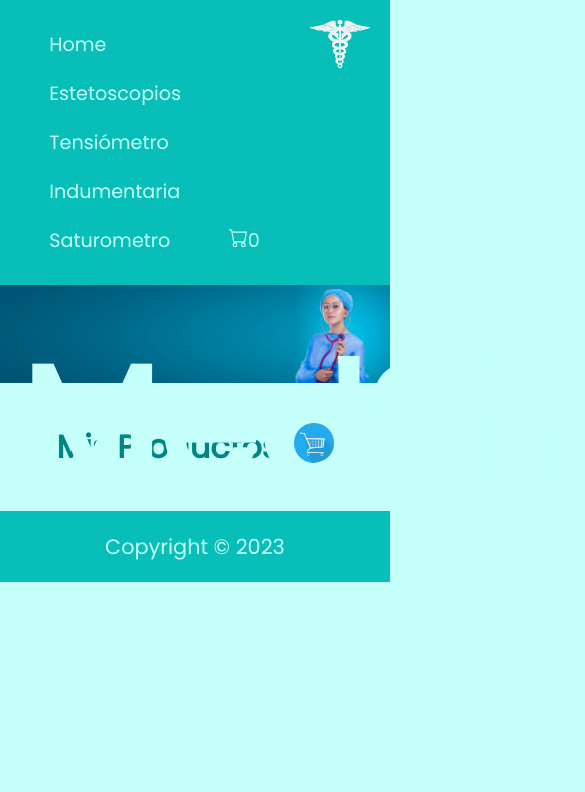
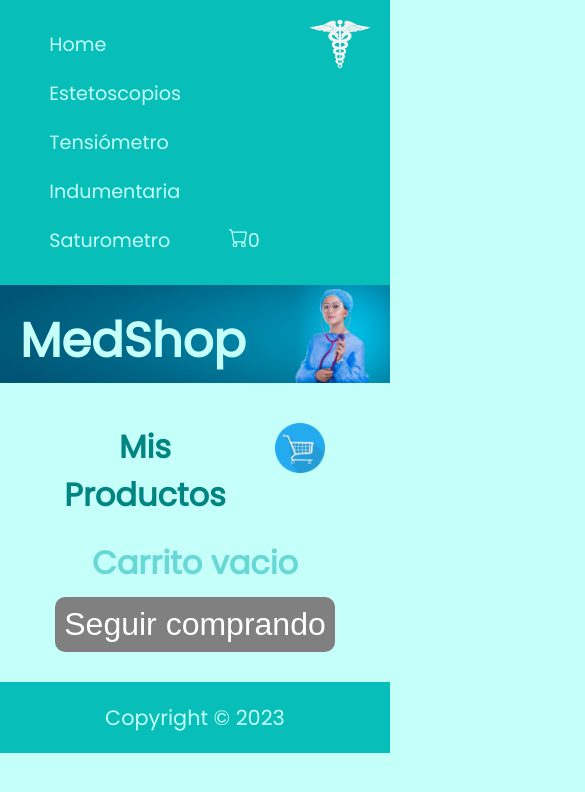
Before and after one commit to cunha-eduu/entrega-coderhouse-ReactJS-45000-DaCunhaEduardo, a React (Create React App) app: page /cart in a window 390 px wide. Shown: the top 792 px of the page, 585 px wide, since content can reach past the window. Built offline with nearby package versions, Linux system fonts and the light colour scheme.

Commit message:
Creación de funcion update stock, utilización de Sweet Alert, Ajustes de estilo

```diff
--- a/package.json
+++ b/package.json
@@ -12,6 +12,7 @@
     "react-icons": "^4.7.1",
     "react-router-dom": "^6.8.1",
     "react-scripts": "5.0.1",
+    "sweetalert": "^2.1.2",
     "web-vitals": "^2.1.4"
   },
   "scripts": {
--- a/src/Pages/Cart/Cart.css
+++ b/src/Pages/Cart/Cart.css
@@ -7,10 +7,12 @@
     text-align: center;
 }
 
-.cart__img {
-    width: 40px;
-    height: 40px;
-    margin-left: 15px;
+.cart__img, .cart__container__product__img {
+    display: flex;
+    width: 50px;
+    height: 50px;
+    margin: 0 25px;
+    justify-content: space-between;
 }
 
 .cart__container__product{
@@ -51,22 +53,58 @@
     height: 45px;
     border-radius: 10px;
     cursor: pointer;
+    justify-content: right;
 }
 
 .itemDetail__clearCart__button{
     font-size: 2rem;
     border: none;
     justify-content: space-around;
-    height: 45px;
+    height: 55px;
     width: 30%;
     border-radius: 10px;
     cursor: pointer;
 }
 
-.itemDetail__secondary__button1{
+.itemDetail__secondary__button1,
+.itemDetail__secondary__button2{
     background-color: grey;
+    font-size: 2rem;
+    height: 55px;
+    width: 80%;
 }
 
 .itemDetail__secondary__button2{
     background-color: rgb(5, 145, 5);
 }
+
+/* Swal */
+
+.swal-title {
+    color: rgba(55, 43, 165, 0.85);
+    margin: 0px;
+    font-size: 25px;
+    box-shadow: 0px 1px 1px rgba(0, 0, 0, 0.21);
+    margin-bottom: 28px;
+}
+
+.swal-overlay {
+    background-color: rgba(55, 43, 165, 0.45);
+}
+
+.swal-text {
+    background-color: rgba(0, 70, 44,0.75);
+    padding: 17px;
+    border: 1px solid #F0E1A1;
+    display: block;
+    margin: 22px;
+    text-align: center;
+    color: white;
+}
+
+.swal-button {
+    padding: 10px 25px;
+    border-radius: 6px;
+    background-color:  rgba(55, 43, 165, 0.85);
+    font-size: 14px;
+}
--- a/src/Pages/Cart/Cart.js
+++ b/src/Pages/Cart/Cart.js
@@ -1,24 +1,98 @@
 import './Cart.css'
 import { useContext } from 'react';
 import {CartContext} from '../../context/CartContext'
+import { Navigate, useNavigate } from 'react-router-dom';
+import { collection, addDoc, getFirestore, doc, updateDoc } from 'firebase/firestore';
+import swal from 'sweetalert';
 
 
 const Cart = () => {
     const {cart, clear, removeItem} = useContext(CartContext)
+    const navigate = useNavigate()
+
+    const db = getFirestore();
+    const createOrder = (event) => {
+        event.preventDefault();
+        const querySnapshot = collection(db, 'orders');
+
+        addDoc(querySnapshot, {
+            buyer: {
+                email: 'cunha.edu.test@nomail.test.com',
+                name: 'Eduardo',
+                phone: '+5491188887766'
+            },
+
+            products: cart.map((product) => {
+                return {
+                    name: product.name,
+                    price: product.price,
+                    id: product.id,
+                    quantity: product.quantity
+                }
+            }),
+            total: cart.reduce((accumulado, valorActual) => accumulado + valorActual.price * valorActual.quantity , 0)
+        })
+        .then((response) => {
+            console.log(response.id)
+            swal({
+                title: `¡Felicitaciones!`,
+                text: `Su compra ha sido procesada correctamente.\r Referencia: #${response.id}`,
+                icon: "success",
+                button: "Seguir comprando"
+            }).then((response) => {
+                if (response) {
+                    clear()
+                    navigate('/')
+                }
+            }).catch((error) => console.log(error));
+
+        updateStocks()
+
+        })
+        .catch((error) => console.log(error))
+
+    };
+
+    const updateStocks = () =>{
+        cart.forEach((product) => {
+            const querySnapshot = doc(db, 'products', product.id);
+
+            updateDoc(querySnapshot, {
+                stock: product.stock - product.quantity
+            })
+            .then(() => {
+                console.log('El stock ha sido actualizado')
+            })
+            .catch((error) => console.log(error))
+        })
+    }
+
     return (
         <div className='cart__container' >
-        <div className='cart__container__titulo' >
-            <h2>Mis Productos</h2>
-            <img className='cart__img ' src="/img/cart.png" alt="CART" />
-        </div>
+            <div className='cart__container__titulo' >
+                <h2>Mis Productos</h2>
+                <img className='cart__img ' src="/img/cart.png" alt="CART" />
+            </div>
             {cart.map((product) => (
                 <div className='cart__container__product' key={product.name}>
-                    <h2>{product.name}</h2>
-                    <h5>{product.quantity}</h5>
+                    <img className='cart__container__product__img' src={`/img/${product.image}`} alt="producto" />
+                    <h2 className='cart__container__product__name'>{product.name}</h2>
+                    <h5 className='cart__container__product__quantity'>{product.quantity}</h5>
                     <button onClick={() => removeItem(product.id)} className='itemDetail__cancel__button'>X</button>
                 </div>
             ))}
-            {cart.length > 0 && <button onClick={clear} className='itemDetail__clearCart__button'>Vaciar carrito</button>}
+            {cart.length > 0 && (
+            <div>
+                <button onClick={clear} className='itemDetail__clearCart__button'>Vaciar carrito</button>
+                <button className='itemDetail__secondary__button2' onClick={createOrder}>Finalizar compra</button>
+            </div>)
+            }
+            {cart.length === 0 && (
+                <div>
+                    <h2>Carrito vacio</h2>
+                    <button className='itemDetail__secondary__button1' onClick={() => navigate('/')}>Seguir comprando</button>
+                </div>
+            )}
         </div>
     );
 };
--- a/src/components/Banner/Banner.css
+++ b/src/components/Banner/Banner.css
@@ -27,3 +27,20 @@
     width: var(--FULL-WIDTH);
     height: auto;
 }
+
+@media only screen and (max-width: 1024px) {
+    .banner__h1{
+        font-size: 7rem;
+    }
+}
+
+@media only screen and (max-width: 768px) {
+    .banner__h1{
+        font-size: 5rem;
+    }
+}
+@media only screen and (max-width: 480px) {
+    .banner__h1{
+        font-size: 3rem;
+    }
+}
```
Also changed, not shown: 1 other file (tests, documents, lock files or other folders).
